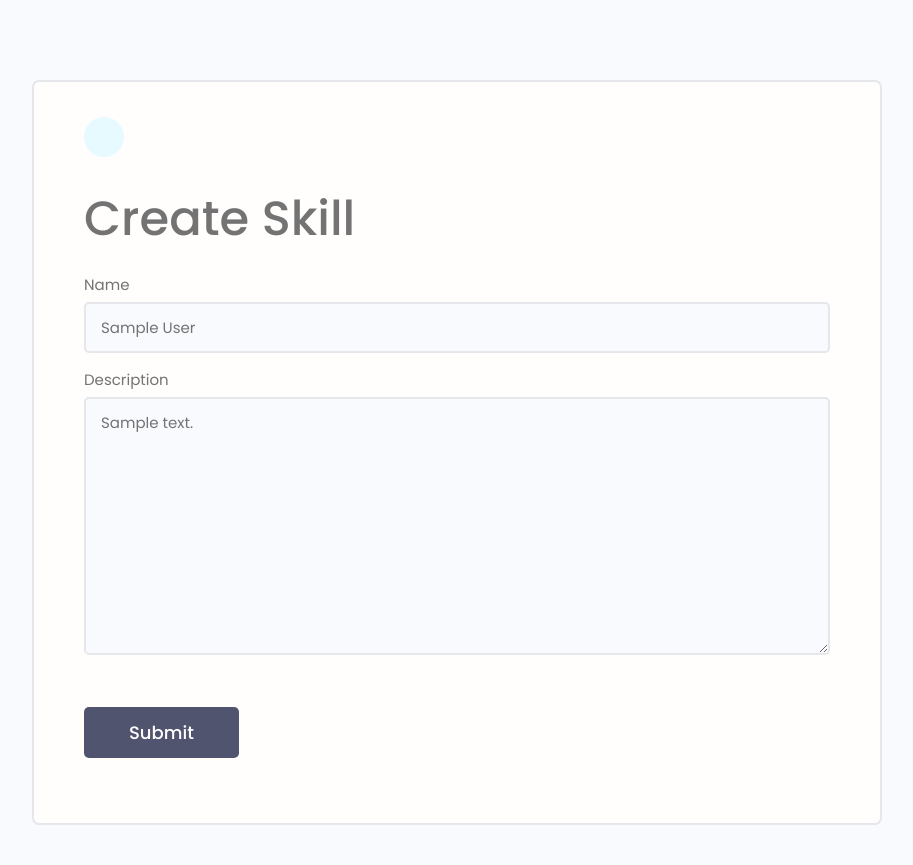
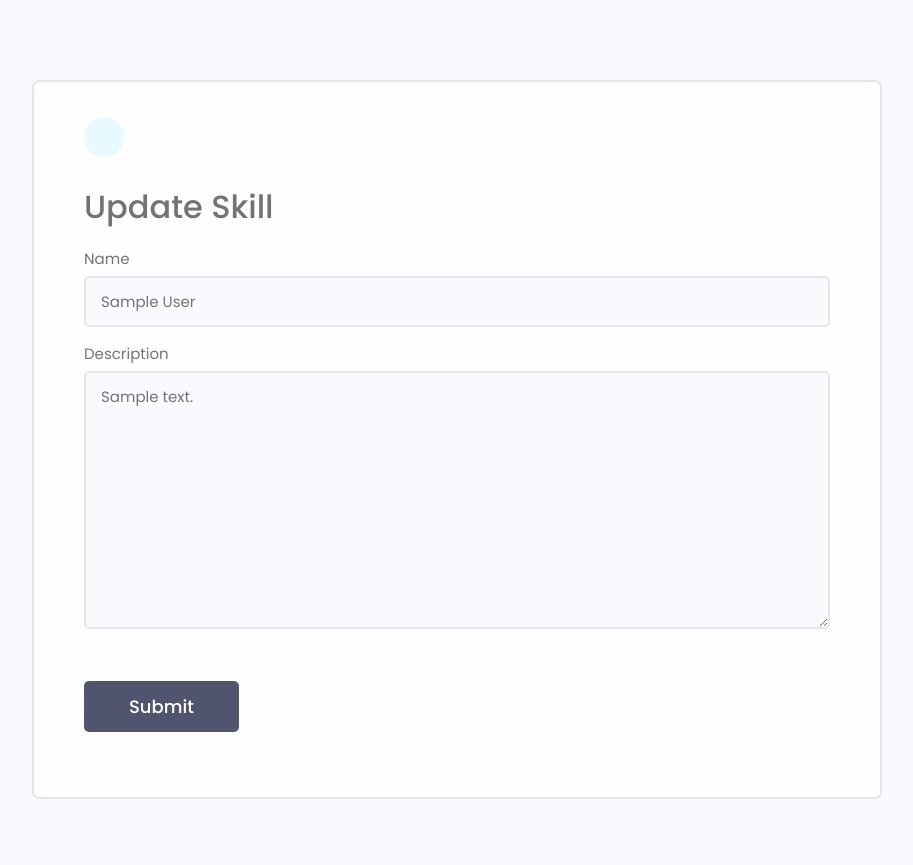
Before and after one commit to gurnitha/2022-django-torang-bisa-apa, a Django app: page /update-skill/00000000-0000-0000-0000-000000000001/ in a window 1280 px wide. Shown: the part 101-966 px from the top of the page, without its empty margins (183-1096 px from the left). After the commit the page ends 900 px from the top, so only its background shows below. Run offline with Django 3.2, Linux system fonts and the light colour scheme; a user stored in the database is signed in; tables that the repository leaves empty hold one stand-in row (values such as "Sample post"); some libraries are stand-ins or nearby versions.

Commit message:
26.6 CRUD - UPDATE Part 2: Sembunyikan/perlihatkan form title 'Create Skill' dan 'Update Skill'

```diff
--- a/users/templates/users/skill_form.html
+++ b/users/templates/users/skill_form.html
@@ -10,11 +10,22 @@
         <div class="content-box">
             <div class="formWrapper">
                 <a class="backButton"
-                	href="#">
+                	href="{% url 'users:account' %}">
                 	<i class="im im-angle-left"></i></a>
                 <br>
 
-                <h1>Create Skill</h1>
+                <!-- Showing Update Skill -->
+                {% if page == 'update' %}
+
+                    <h3>Update Skill</h3>
+
+                <!-- Showing Create Skill -->
+                {% else %}
+
+                    <h3>Create Skill</h3>
+
+                {% endif %}
+
 
                 <!----------- Form ----------->
                 <form
--- a/users/views.py
+++ b/users/views.py
@@ -270,6 +270,9 @@ def skill_create_view(request):
 # updateSkill view
 def skill_update_view(request, pk):
 
+    # Membuat variable page
+    page = 'update'
+
     '''
     1. Agar bisa mengupdate skill, user HARUS:
        - login
@@ -311,7 +314,8 @@ def skill_update_view(request, pk):
 
     # 9. Tempatkan semua data dari form ke dalam Context dictionary
     context = {
-        'form':form
+        'form':form,
+        'page':page
     }
 
     '''
```
Also changed, not shown: README.md.
